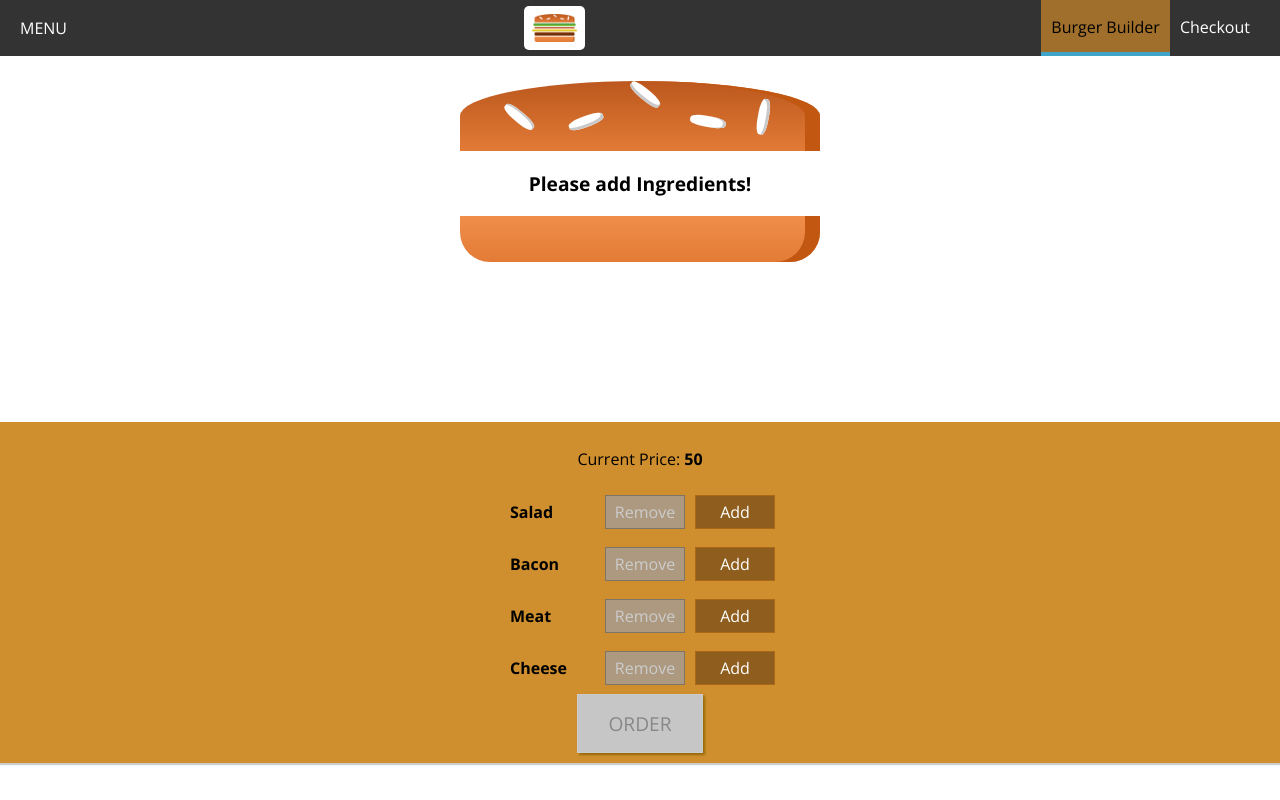
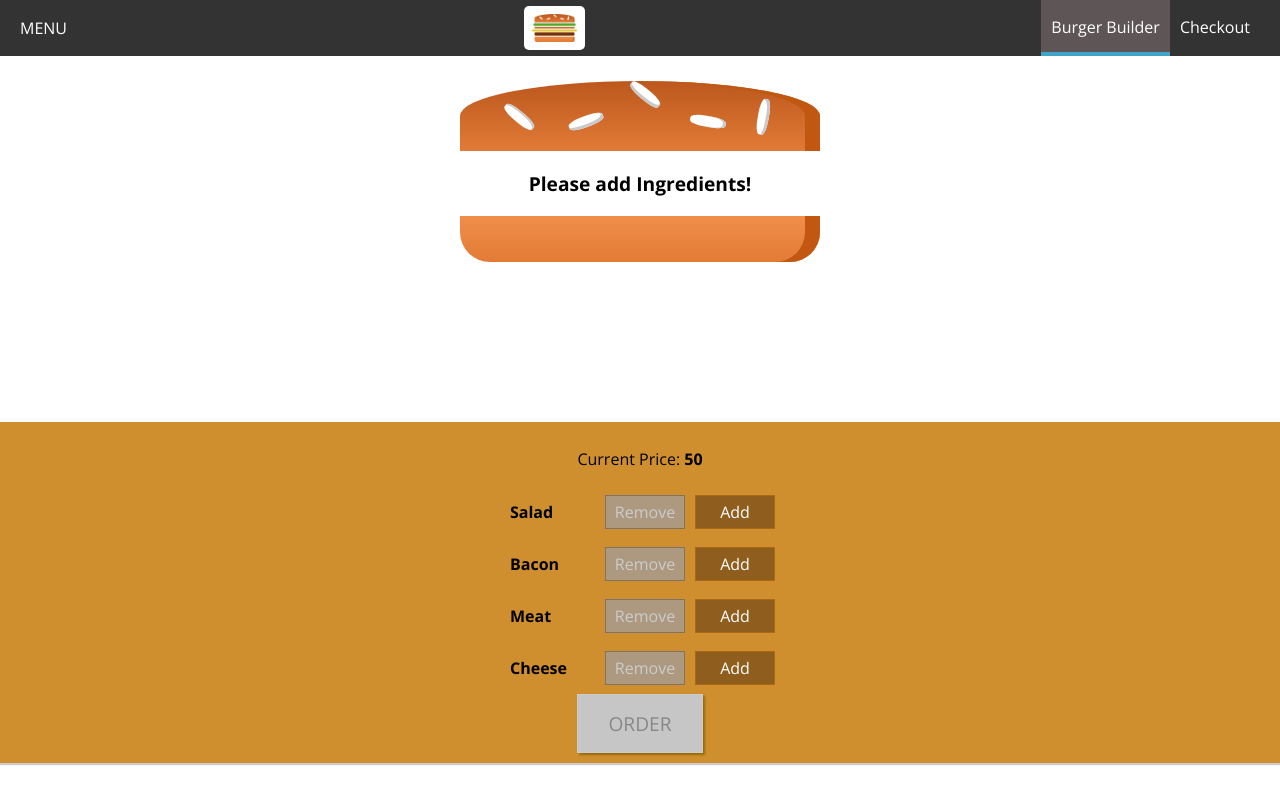
Before and after one commit to rajat-jain-1012/burger, a React app: page / in a window 1280 px wide. Built offline with nearby package versions, Linux system fonts and the light colour scheme.

Commit message:
UI changes

```diff
--- a/src/components/Navigation/NavigationItems/NavigationItem/NavigationItem.css
+++ b/src/components/Navigation/NavigationItems/NavigationItem/NavigationItem.css
@@ -19,8 +19,8 @@
 .NavigationItem a:hover,
 .NavigationItem a:active,
 .NavigationItem a.active {
-    background-color: rgba(190, 127, 43, 0.787);
+    background-color: rgba(195, 169, 169, 0.3);
     border-bottom: 4px solid #40A4C8;
-    color: black;
+    color: white;
 
 }
```
